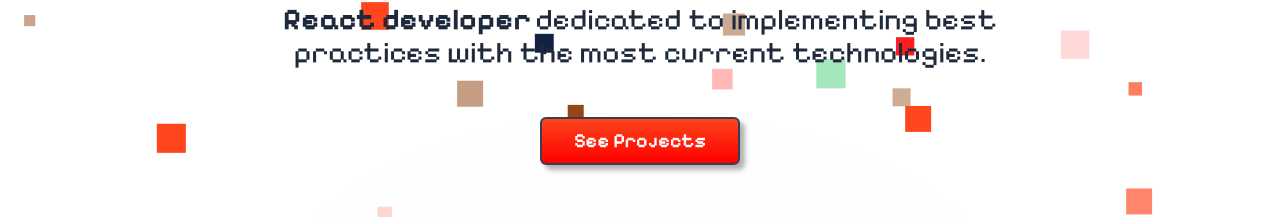
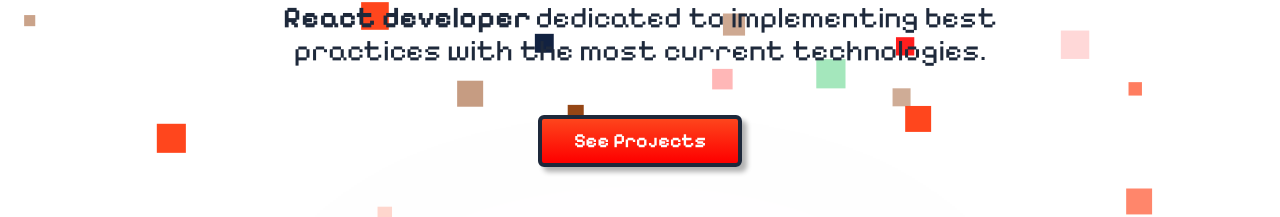
Before and after one commit to Baranuel/portfolio-final, a Next.js app: page / in a window 1280 px wide. Shown: the part 290-507 px from the top of the page. Built offline with nearby package versions, Linux system fonts and the light colour scheme; no server answers; the database is empty.

Commit message:
Update Hero.tsx

```diff
--- a/src/app/_Components/HeroSection/Hero.tsx
+++ b/src/app/_Components/HeroSection/Hero.tsx
@@ -20,7 +20,7 @@
         </span>
       </p>
       <Link href="#Work">
-      <button className=" font-pixelify bg-gradient-to-b from-orange-400 to-red-600 border-2 button-primary mt-4 text-xl font-semibold border-slate-700  text-white px-8  py-2 rounded-md  animate-appear_3 opacity-0 button-primary">
+      <button className=" font-pixelify bg-gradient-to-b from-orange-400 to-red-600 border-4 border-slate-800  button-primary mt-4 text-xl font-semibold text-white  px-8  py-2 rounded-md  animate-appear_3 opacity-0 button-primary">
           See Projects
         </button>
       </Link>
```
